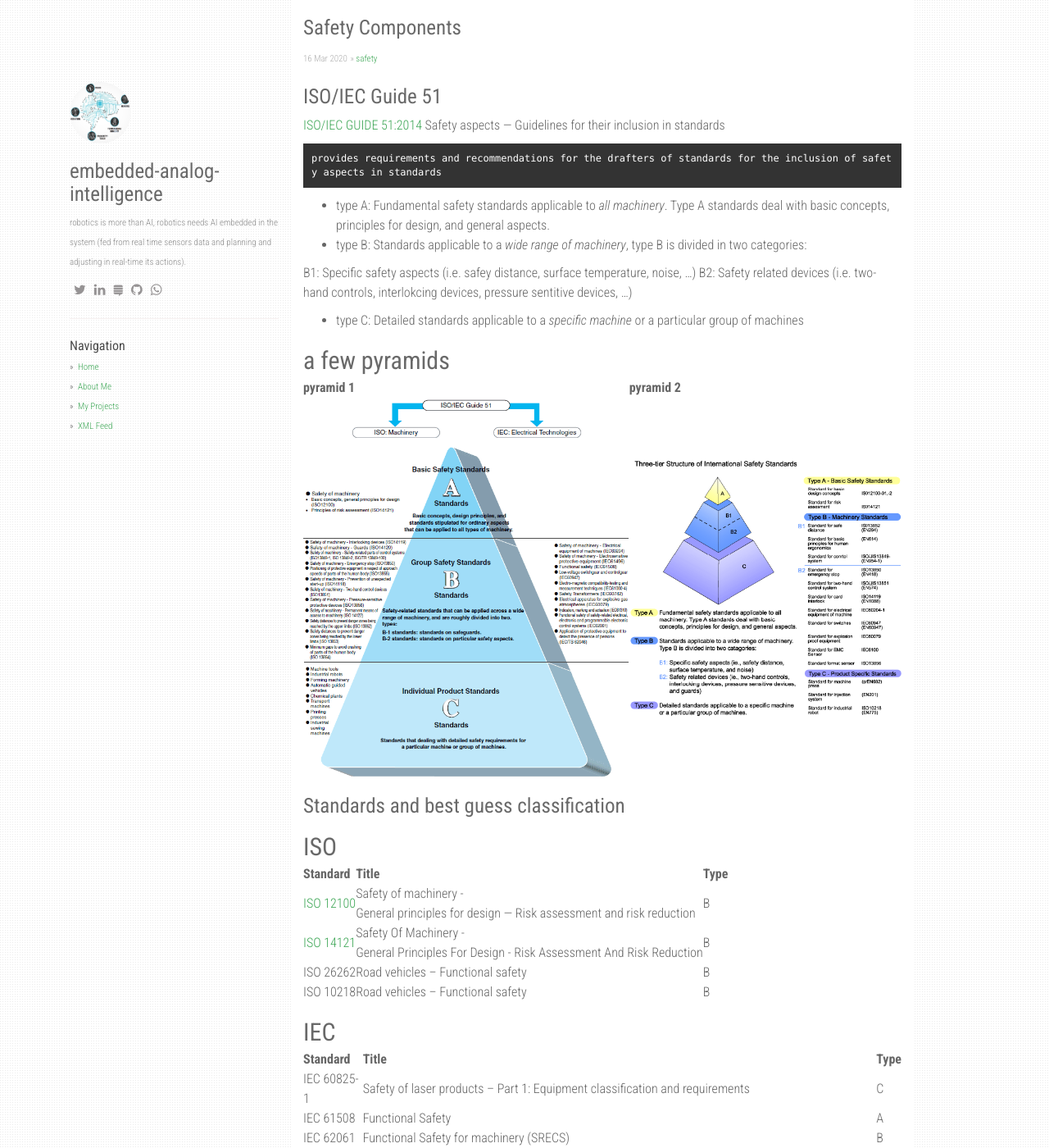
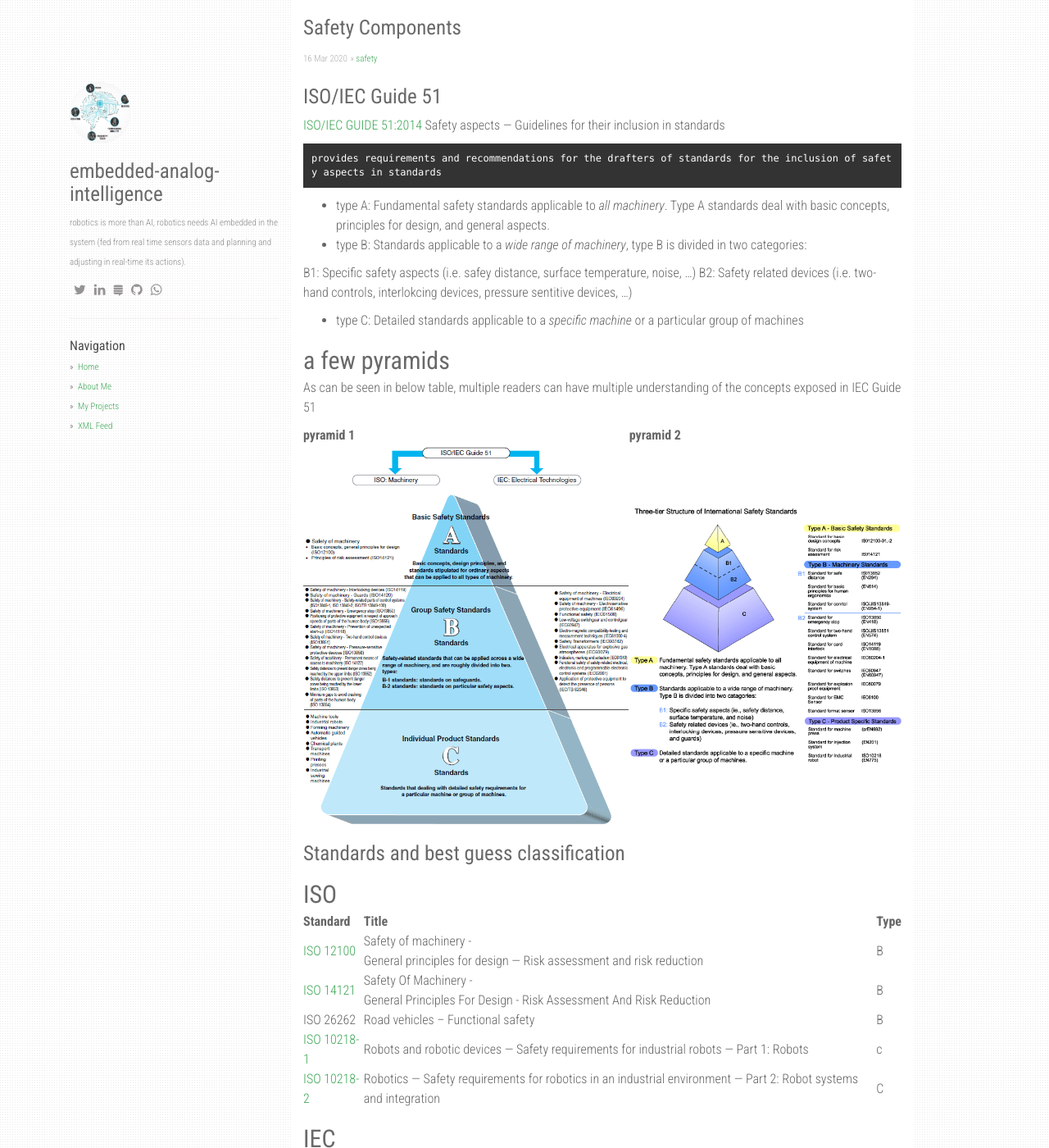
Before and after one commit to matt-chv/embedded-analog-intelligence, a Jekyll site: the page built from _posts/2020-03-16-Safety_Components.md, in a window 1280 px wide and 1400 px high. Shown: the whole window at 82% size. Built offline with Jekyll 4.4.1, drawn with Linux system fonts in a browser that asks for light colours; nearby versions of some CDN libraries; our own code applies the rules of GitHub Pages for plain Markdown files; comment, search, counter and statistics services are not loaded.

Commit message:
Update 2020-03-16-Safety_Components.md

```diff
--- a/_posts/2020-03-16-Safety_Components.md
+++ b/_posts/2020-03-16-Safety_Components.md
@@ -22,6 +22,8 @@ B2: Safety related devices (i.e. two-hand controls, interlokcing devices, pressu
 
 ## a few pyramids
 
+As can be seen in below table, multiple readers can have multiple understanding of the concepts exposed in IEC Guide 51
+
 | pyramid 1                                               | pyramid 2                                               |
 |---------------------------------------------------------|---------------------------------------------------------|
 | ![]({{ site.baseurl }}/static/img/safety_pyramid_1.gif) | ![]({{ site.baseurl }}/static/img/safety_pyramid_2.gif) |
@@ -35,7 +37,8 @@ B2: Safety related devices (i.e. two-hand controls, interlokcing devices, pressu
 | [ISO 12100](https://www.iso.org/standard/51528.html) | Safety of machinery -<br> General principles for design — Risk assessment and risk reduction |  B    |
 | [ISO 14121](https://www.iso.org/standard/38479.html) | Safety Of Machinery -<br> General Principles For Design - Risk Assessment And Risk Reduction |  B    |
 | ISO 26262   | Road vehicles – Functional safety      | B      |
-| ISO 10218   | Road vehicles – Functional safety      | B      |
+| [ISO 10218-1](https://www.iso.org/standard/51330.html)   | Robots and robotic devices — Safety requirements for industrial robots — Part 1: Robots      | c      |
+| [ISO 10218-2](https://www.iso.org/standard/73934.html)   | Robotics — Safety requirements for robotics in an industrial environment — Part 2: Robot systems and integration      | C      |
 
 ## IEC
 
```
